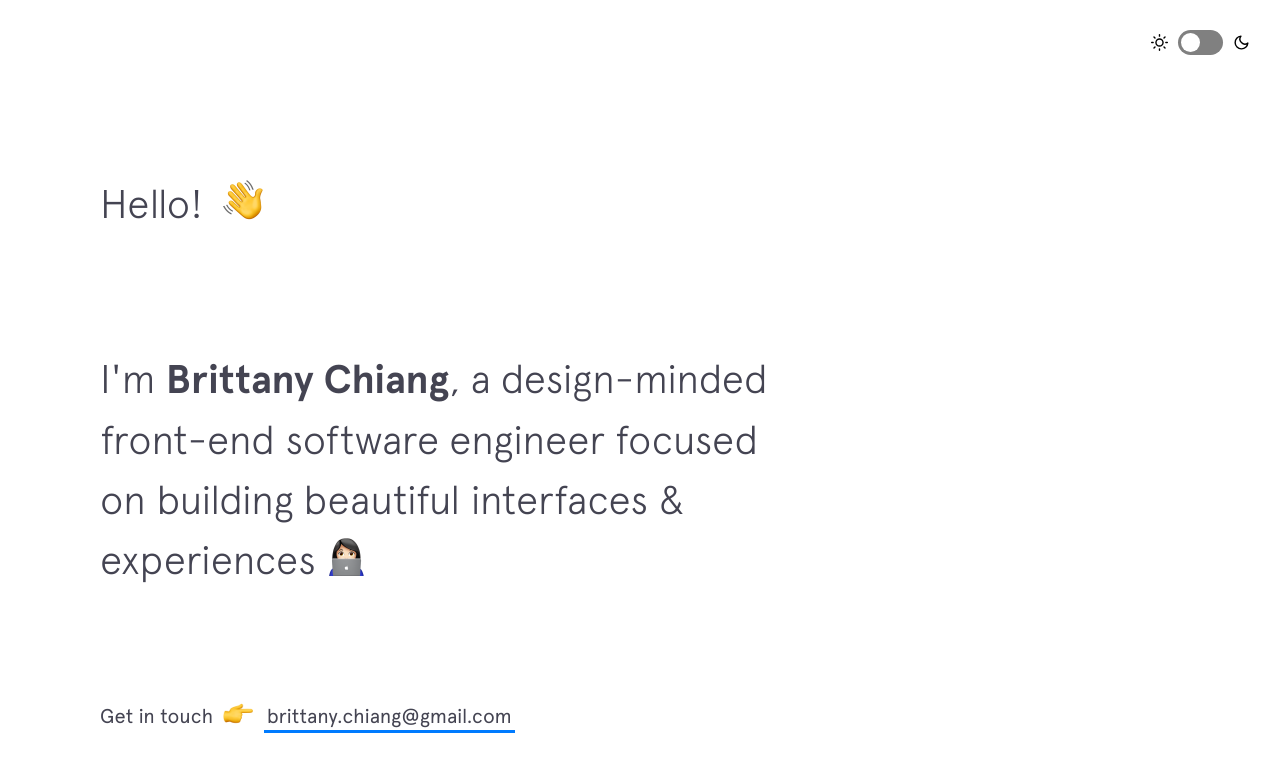
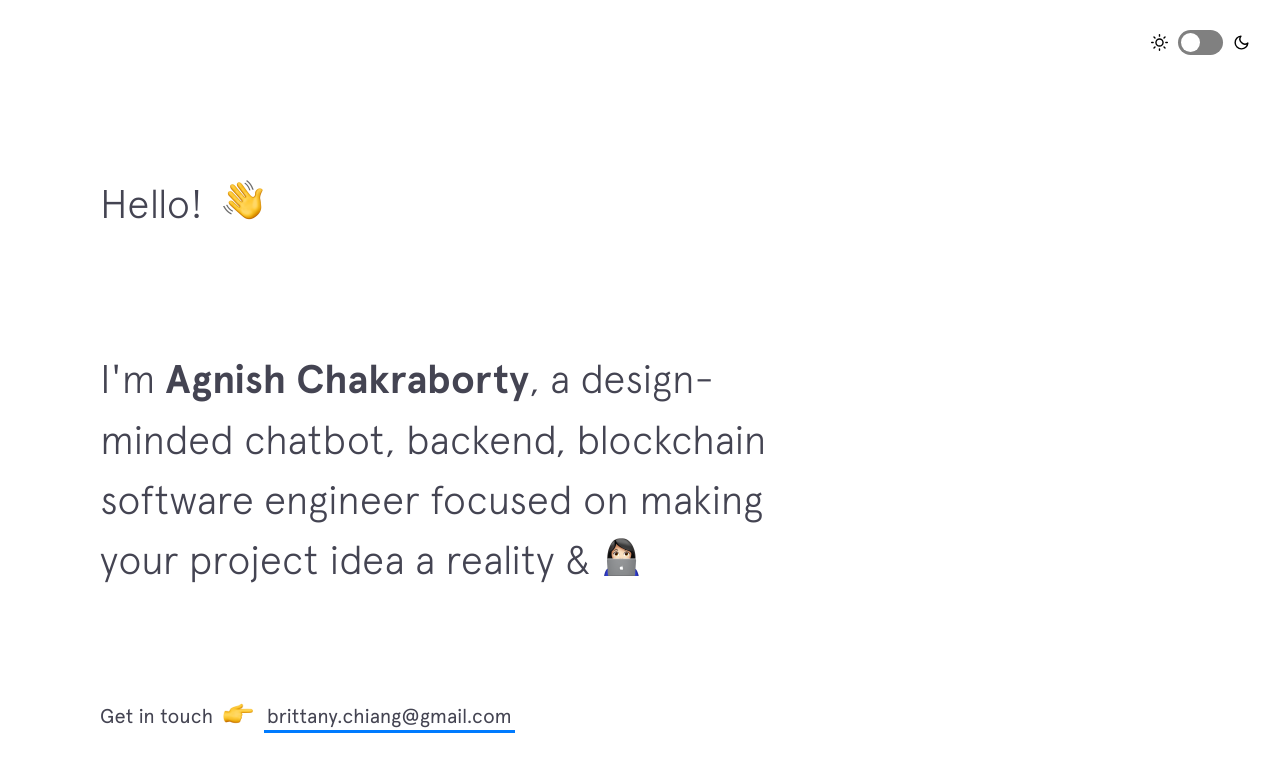
Before and after one commit to agnishcc/agnishcc.github.io, a Jekyll site: the page built from index.html, in a window 1280 px wide and 900 px high. Shown: the top 772 px of the window. Built offline with Jekyll 4.4.1, drawn with Linux system fonts in a browser that asks for light colours; nearby versions of some CDN libraries.

Commit message:
change v1

```diff
--- a/_includes/intro.html
+++ b/_includes/intro.html
@@ -4,7 +4,7 @@
   </h1>
 
   <h2 class="intro__tagline">I'm
-    <span class="name">Brittany Chiang</span>, a design-minded front-end software engineer focused on building beautiful interfaces &amp; experiences
+    <span class="name">Agnish Chakraborty</span>, a design-minded chatbot, backend, blockchain software engineer focused on making your project idea a reality &amp;
     <span class="emoji technologist"></span>
   </h2>
 
```
